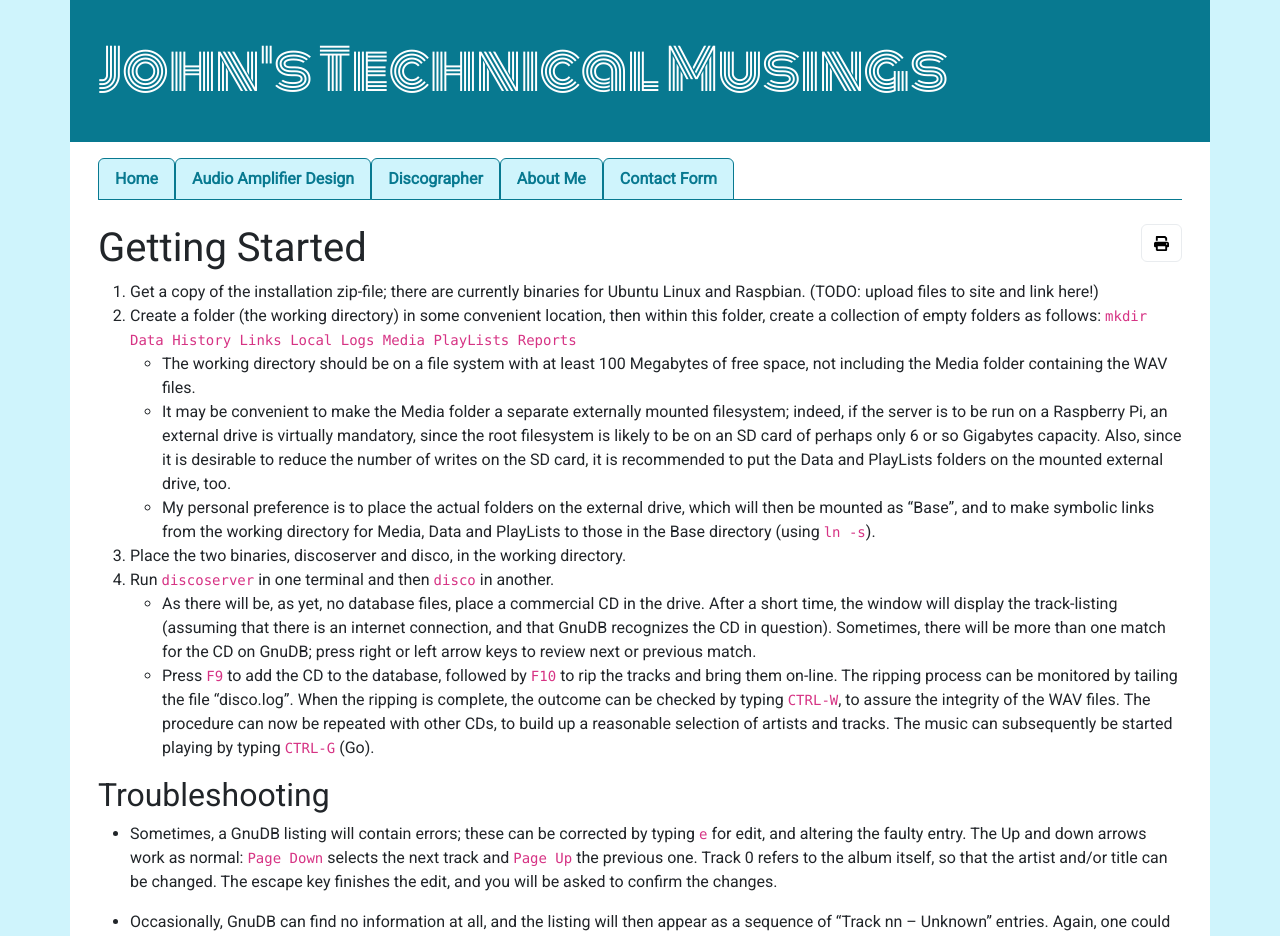
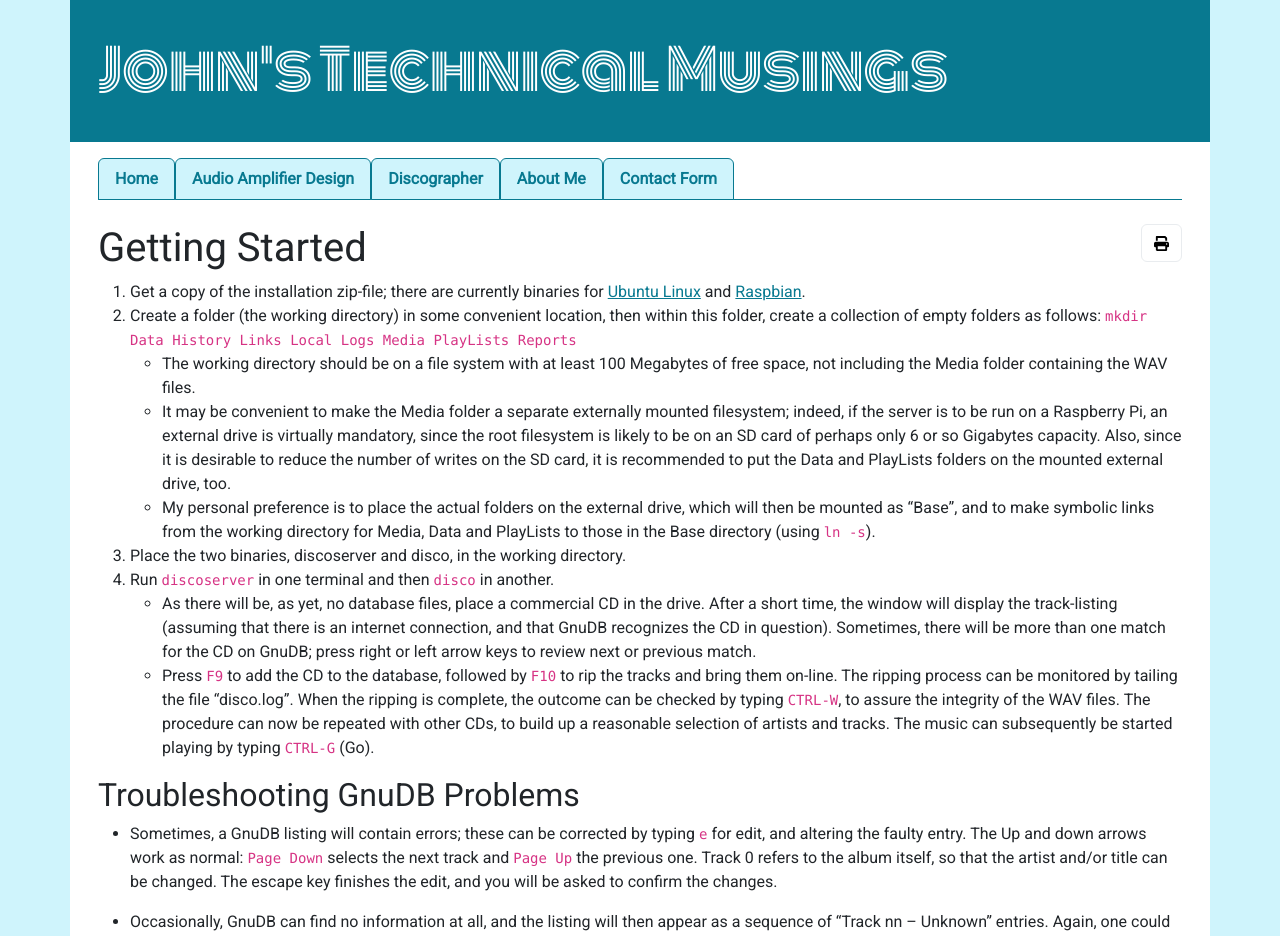
Before and after one commit to RobinetDisco/robinet.co.uk, a Next.js app: page /disco/getting-started in a window 1280 px wide. Shown: the top 936 px of the page. Built offline with nearby package versions, Linux system fonts and the light colour scheme.

Commit message:
Add links to zipfiles

```diff
--- a/app/disco/getting-started/page.mdx
+++ b/app/disco/getting-started/page.mdx
@@ -2,9 +2,11 @@ export const metadata = {
   title: 'Getting Started'
 }
 
+import Link from 'next/link'
+
 # Getting Started
 
-1. Get a copy of the installation zip-file; there are currently binaries for Ubuntu Linux and Raspbian. (TODO: upload files to site and link here!)
+1. Get a copy of the installation zip-file; there are currently binaries for <Link href="/disco-binaries/disco-x64.zip">Ubuntu Linux</Link> and <Link href="/disco-binaries/disco-armv7.zip">Raspbian</Link>.
 1. Create a folder (the working directory) in some convenient location, then within this folder, create a collection of empty folders as follows: `mkdir Data History Links Local Logs Media PlayLists Reports`
       - The working directory should be on a file system with at least 100 Megabytes of free space, not including the Media folder containing the WAV files.
       - It may be convenient to make the Media folder a separate externally mounted filesystem;  indeed, if the server is to be run on a Raspberry Pi, an external drive is virtually mandatory, since the root filesystem is likely to be on an SD card  of perhaps only 6 or so Gigabytes capacity.  Also, since it is desirable to reduce the number of writes on the SD card, it is recommended to put the Data and PlayLists folders on the mounted external drive, too.
@@ -14,7 +16,7 @@ export const metadata = {
     - As there will be, as yet, no database files, place a commercial CD in the drive.  After a short time, the window will display the track-listing (assuming that there is an internet connection, and that GnuDB recognizes the CD in question).  Sometimes, there will be more than one match for the CD on GnuDB; press right or left arrow keys to review next or previous match.
     - Press `F9` to add the CD to the database, followed by `F10` to rip the tracks and bring them on-line.  The ripping process can be monitored by tailing the file “disco.log”.  When the ripping is complete, the outcome can be checked by typing `CTRL-W`, to assure the integrity of the WAV files.  The procedure can now be repeated with other CDs, to build up a reasonable selection of artists and tracks.  The music can subsequently be started playing by typing `CTRL-G` (Go).
 
-## Troubleshooting
+## Troubleshooting GnuDB Problems
 
 - Sometimes, a GnuDB listing will contain errors;  these can be corrected by typing `e` for edit, and altering the faulty entry. The Up and down arrows work as normal: `Page Down` selects the next track and `Page Up` the previous one.  Track 0 refers to the album itself, so that the artist and/or title can be changed.  The escape key finishes the edit, and you will be asked to confirm the changes.
 
```
